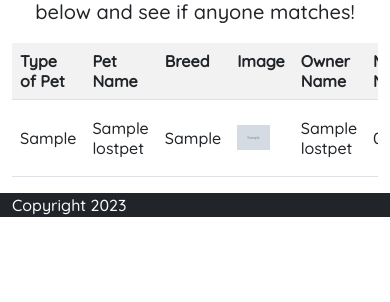
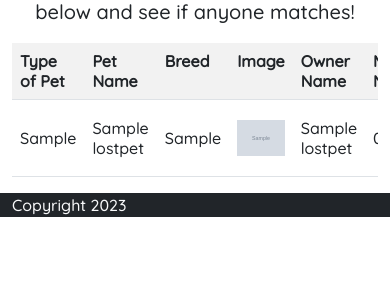
Before and after one commit to GametimeInc/SSD_CA2, a PHP site: page /lost-pets.php in a window 390 px wide. Shown: the part 374-676 px from the top of the page. Run offline with PHP 8.4, Linux system fonts and the light colour scheme; tables that the repository leaves empty or names only in its code hold one stand-in row (values such as "Sample post"); grey boxes marked "Sample" are stand-in pictures.

Commit message:
Added responsiveness css to aid pet image sizing

```diff
--- a/css/mystyle.css
+++ b/css/mystyle.css
@@ -64,4 +64,11 @@ img {
     #deleteButton {
         width: auto;
     }
+
 }
+
+@media screen AND (max-width:1000px) {
+    .petImage {
+        width: 100%;
+    }
+}
```
